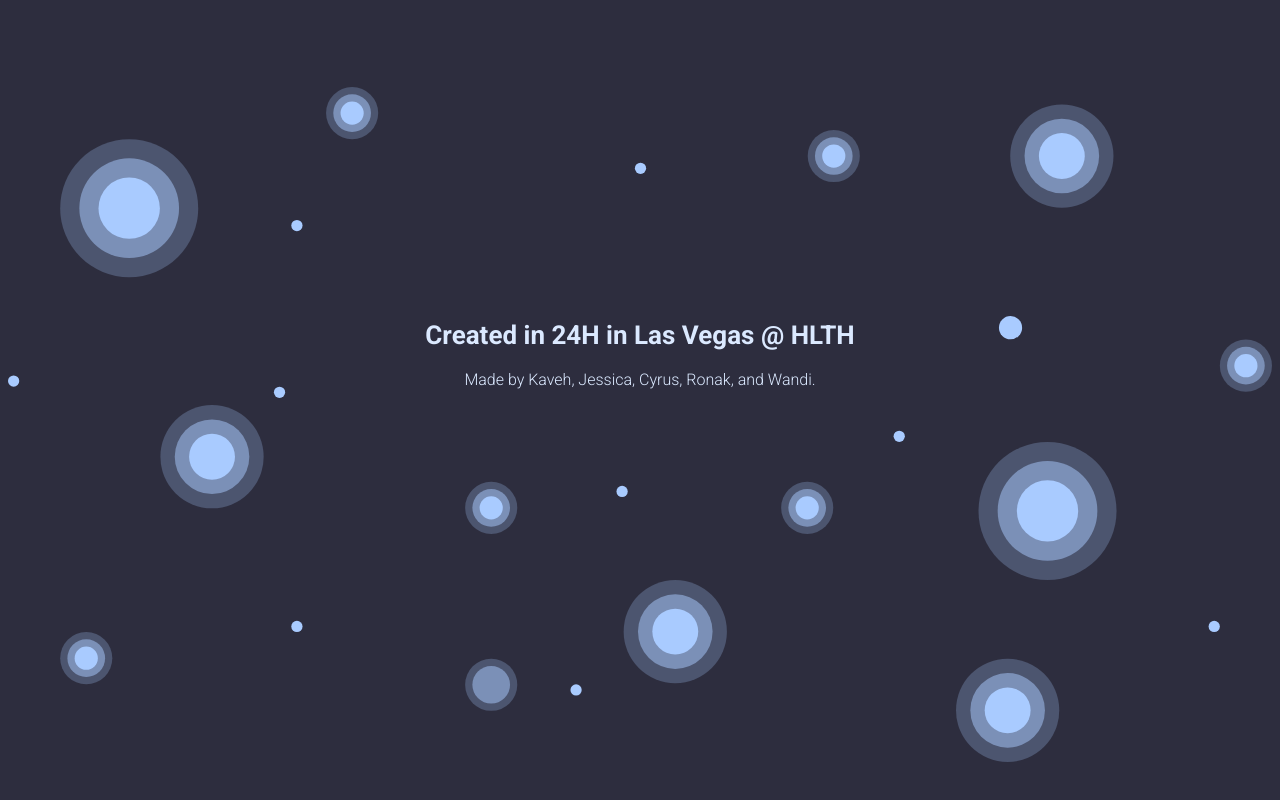
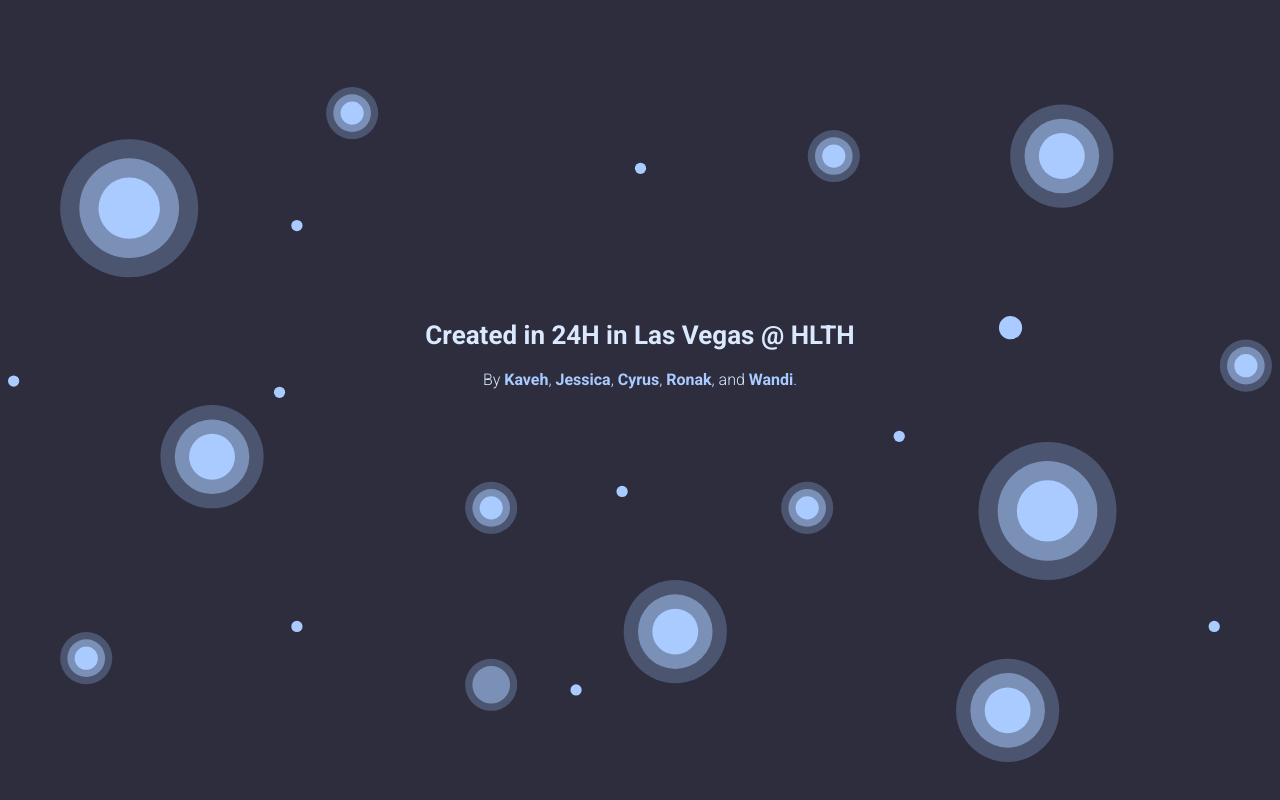
Before and after one commit to wandiliu/hlth_landing, a plain HTML site: page index.html in a window 1280 px wide. Shown: the part 3849-4649 px from the top of the page. Drawn offline with Linux system fonts and the light colour scheme.

Commit message:
linked profiles

```diff
--- a/index.html
+++ b/index.html
@@ -32,7 +32,7 @@
   <img id="full" src="./img/footer.svg" style="width: 100%"></img>
   <div id="footer-text">
   <p id="subheading">Created in 24H in Las Vegas @ HLTH</p>
-      <p id="tributes">Made by Kaveh, Jessica, Cyrus, Ronak, and Wandi.</p>
+      <p id="tributes">By <a href="http://www.kavehkhorr.am/">Kaveh</a>,<a href="https://www.linkedin.com/in/jessicazhou2013"> Jessica</a>,<a href="https://www.facebook.com/cyrus.khorram"> Cyrus</a>, <a href="https://www.facebook.com/ronak.ved.75">Ronak</a>, and <a href="wandi-liu.com">Wandi</a>.</p>
 </div></div>
 
   </body>
--- a/main.css
+++ b/main.css
@@ -68,3 +68,14 @@
     margin-top: 50px;
     margin-bottom:50px;
 }
+
+
+a {
+    text-decoration: none;
+    color: #A9CBFF;
+    font-weight: 700;
+}
+
+a:hover{
+    color: #dbe9ff;
+}
```
